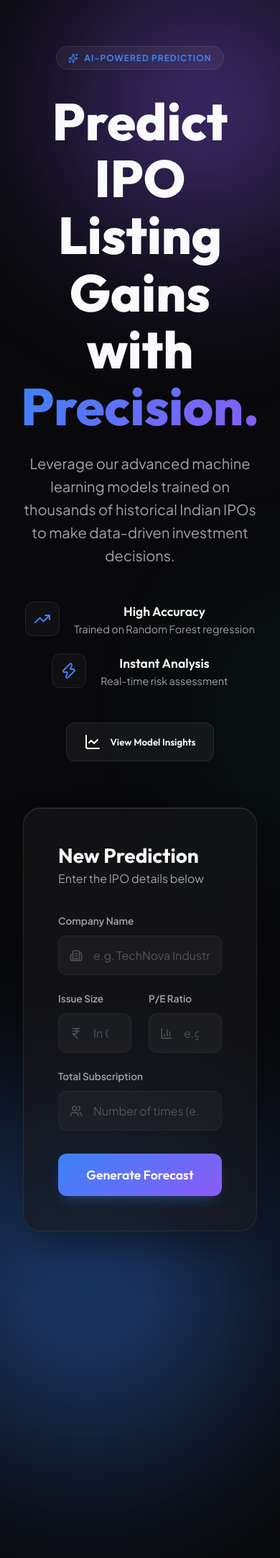
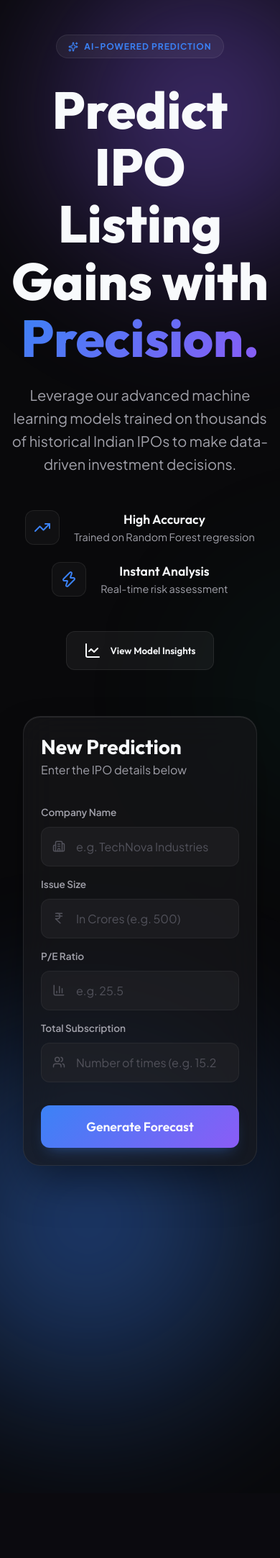
Before and after one commit to AryamanSriva/IPO-Gains-Prediction, a Flask app: page / in a window 390 px wide; the page is wider, and only the part inside the window is pictured. Shown: that part at 72% size. After the commit the page ends 2024 px from the top of that part, so only its background shows below. Run offline with Flask 3, Linux system fonts and the light colour scheme.

Commit message:
Optimize dashboard for mobile and PC responsiveness

```diff
--- a/static/style.css
+++ b/static/style.css
@@ -726,3 +726,88 @@ input:focus + .input-icon,
     from { opacity: 0; }
     to { opacity: 1; }
 }
+
+/* --- MOBILE RESPONSIVENESS --- */
+
+@media (max-width: 1200px) {
+    .layout-wrapper {
+        flex-direction: column;
+        padding: 1rem;
+    }
+
+    .hero-section {
+        padding: 3rem 1rem;
+        text-align: center;
+        align-items: center;
+    }
+
+    .hero-content {
+        margin: 0 auto;
+    }
+
+    .features-mini {
+        justify-content: center;
+        flex-wrap: wrap;
+    }
+
+    .form-section {
+        padding: 2rem 1rem;
+    }
+}
+
+@media (max-width: 768px) {
+    .h1-title {
+        font-size: 3rem;
+    }
+
+    .glass-panel {
+        padding: 1.5rem;
+    }
+
+    .input-grid {
+        grid-template-columns: 1fr;
+        gap: 1rem;
+    }
+
+    .metrics-grid {
+        grid-template-columns: 1fr;
+    }
+
+    .insights-grid {
+        grid-template-columns: 1fr;
+    }
+
+    .pulse-header {
+        flex-direction: column;
+        gap: 0.75rem;
+        align-items: flex-start;
+    }
+
+    .pulse-stats {
+        grid-template-columns: 1fr;
+    }
+
+    .modal-content {
+        width: 95%;
+        margin: 5% auto;
+        padding: 1.5rem;
+    }
+}
+
+@media (max-width: 480px) {
+    .h1-title {
+        font-size: 2.25rem;
+    }
+
+    .hero-section {
+        padding: 2rem 0;
+    }
+
+    .predict-btn {
+        font-size: 1rem;
+    }
+
+    .stat-value {
+        font-size: 1.5rem;
+    }
+}
```
